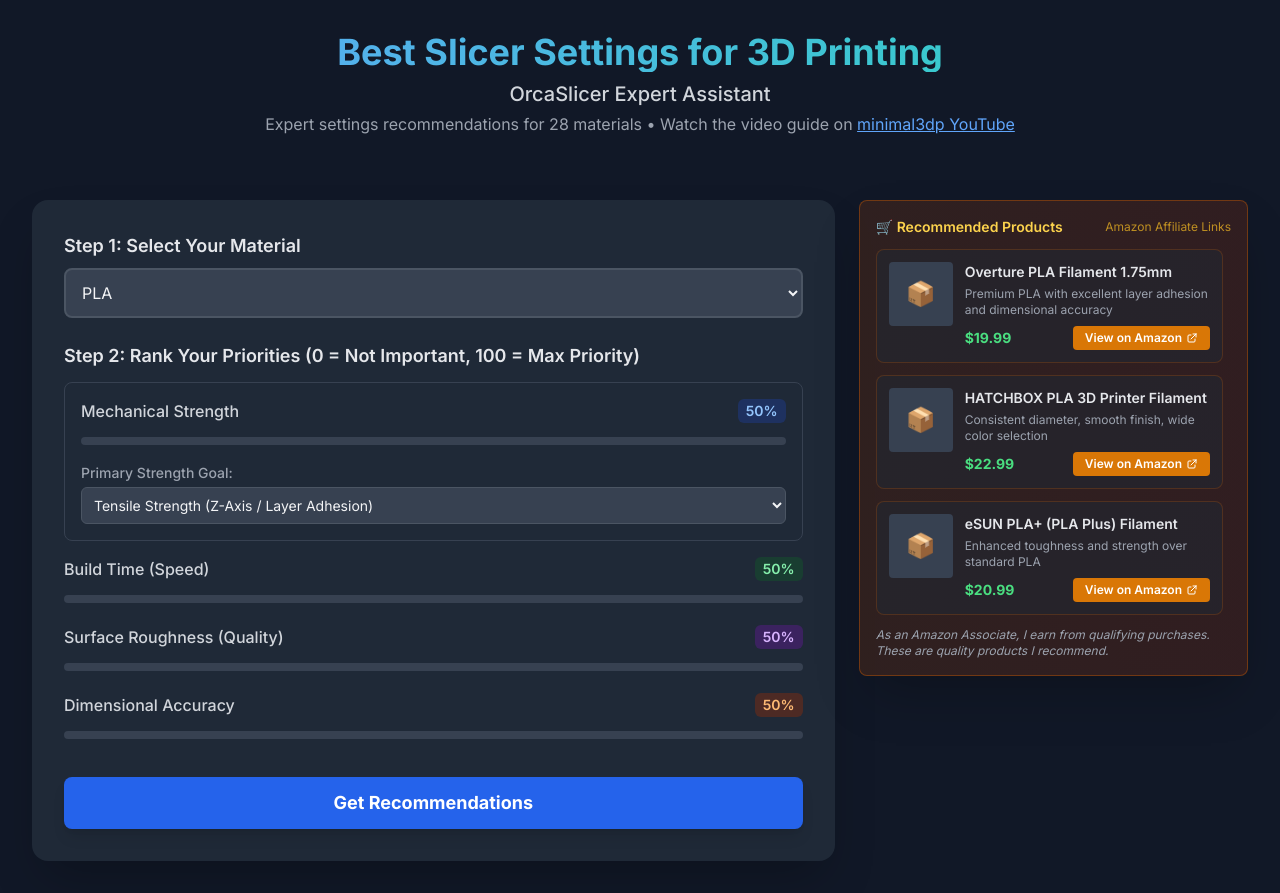
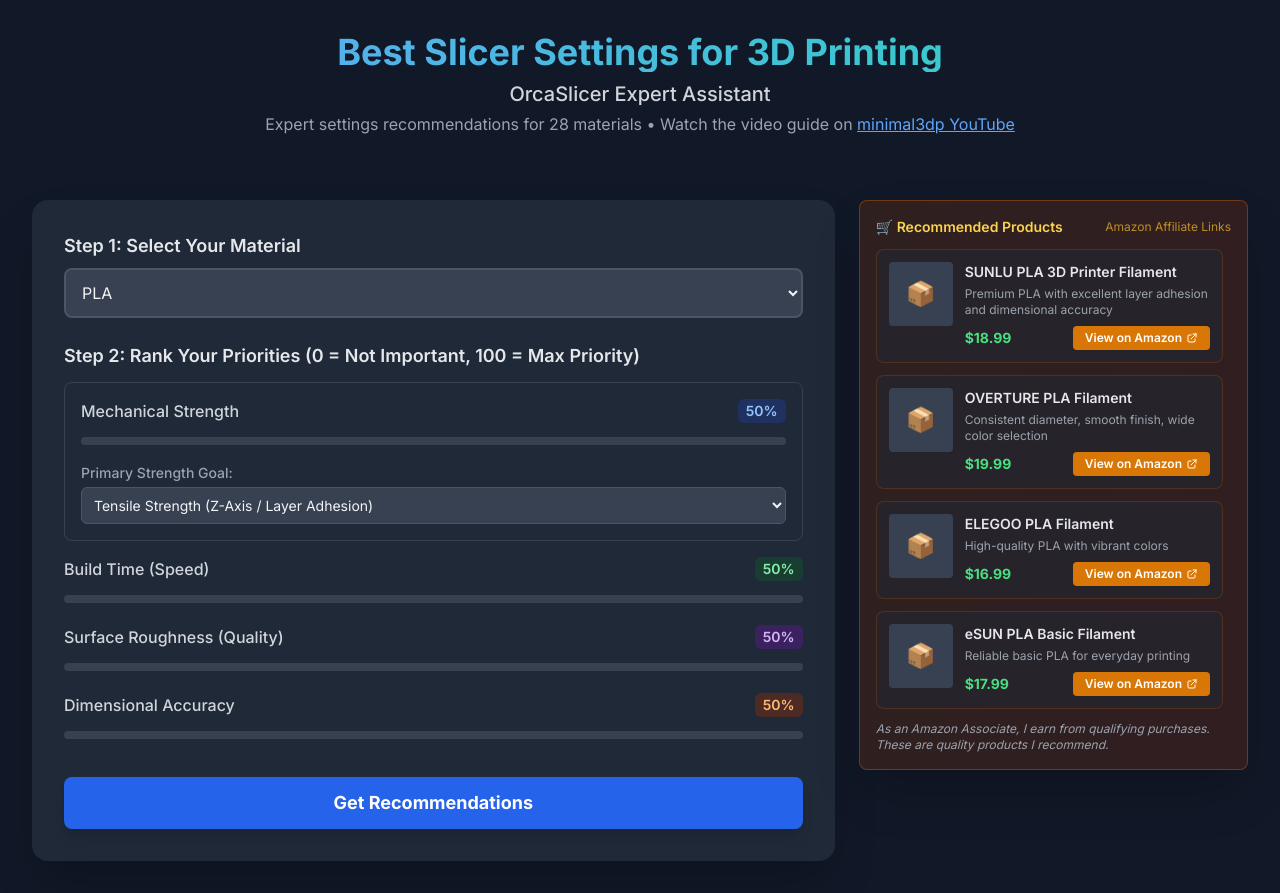
Before and after one commit to minimal3dp/orcaslicer_expert_assistant, a plain HTML site: page index.html in a window 1280 px wide. Drawn offline with nearby package versions, Linux system fonts and the light colour scheme.

Commit message:
Update links

```diff
--- a/index.html
+++ b/index.html
@@ -1548,272 +1548,404 @@
         };
 
         // Amazon Affiliate Product Database
-        // Replace 'mwf064-20' with your actual Amazon Associates tag
+        // Using affiliate tag: mwf064-20
         const affiliateProducts = {
             // PLA Products
             'PLA': [
                 {
-                    name: 'Overture PLA Filament 1.75mm',
-                    brand: 'Overture',
+                    name: 'SUNLU PLA 3D Printer Filament',
+                    brand: 'SUNLU',
+                    price: '$18.99',
+                    description: 'Premium PLA with excellent layer adhesion and dimensional accuracy',
+                    asin: 'B0CRXZ99BS',
+                    tag: 'mwf064-20'
+                },
+                {
+                    name: 'OVERTURE PLA Filament',
+                    brand: 'OVERTURE',
                     price: '$19.99',
-                    description: 'Premium PLA with excellent layer adhesion and dimensional accuracy',
-                    asin: 'B07PGZNM34',
-                    tag: 'mwf064-20'
-                },
-                {
-                    name: 'HATCHBOX PLA 3D Printer Filament',
-                    brand: 'HATCHBOX',
-                    price: '$22.99',
                     description: 'Consistent diameter, smooth finish, wide color selection',
-                    asin: 'B00J0ECR5I',
-                    tag: 'mwf064-20'
-                },
-                {
-                    name: 'eSUN PLA+ (PLA Plus) Filament',
+                    asin: 'B07PGY2JP1',
+                    tag: 'mwf064-20'
+                },
+                {
+                    name: 'ELEGOO PLA Filament',
+                    brand: 'ELEGOO',
+                    price: '$16.99',
+                    description: 'High-quality PLA with vibrant colors',
+                    asin: 'B0D421Q2Q2',
+                    tag: 'mwf064-20'
+                },
+                {
+                    name: 'eSUN PLA Basic Filament',
+                    brand: 'eSUN',
+                    price: '$17.99',
+                    description: 'Reliable basic PLA for everyday printing',
+                    asin: 'B0CS2XHNKL',
+                    tag: 'mwf064-20'
+                }
+            ],
+            'PLA_Plus': [
+                {
+                    name: 'eSUN PLA+ Filament',
                     brand: 'eSUN',
                     price: '$20.99',
                     description: 'Enhanced toughness and strength over standard PLA',
-                    asin: 'B01EKEMDA6',
+                    asin: 'B07FQDKR28',
+                    tag: 'mwf064-20'
+                },
+                {
+                    name: 'ELEGOO PLA Plus Filament',
+                    brand: 'ELEGOO',
+                    price: '$18.99',
+                    description: 'Upgraded PLA with improved layer adhesion',
+                    asin: 'B0C14M5HR9',
+                    tag: 'mwf064-20'
+                },
+                {
+                    name: 'SUNLU PLA+2.0 3D Printer Filament',
+                    brand: 'SUNLU',
+                    price: '$19.99',
+                    description: 'Second generation PLA+ with enhanced properties',
+                    asin: 'B0DHCT8YDN',
+                    tag: 'mwf064-20'
+                },
+                {
+                    name: 'LANDU PLA Plus (PLA+) Filament',
+                    brand: 'LANDU',
+                    price: '$17.99',
+                    description: 'Cost-effective PLA+ with excellent strength',
+                    asin: 'B0D69RV8W1',
                     tag: 'mwf064-20'
                 }
             ],
-            'PLA_Plus': [
-                {
-                    name: 'eSUN PLA+ (PLA Plus) Filament',
-                    brand: 'eSUN',
-                    price: '$20.99',
-                    description: 'Enhanced toughness and strength over standard PLA',
-                    asin: 'B01EKEMDA6',
-                    tag: 'mwf064-20'
-                },
-                {
-                    name: 'SUNLU PLA+ 3D Printer Filament',
+            'PLA_Silk': [
+                {
+                    name: 'SUNLU 3D Printer Silk Filament',
                     brand: 'SUNLU',
+                    price: '$19.99',
+                    description: 'Beautiful silk finish with metallic sheen',
+                    asin: 'B0B5ZK5TLC',
+                    tag: 'mwf064-20'
+                },
+                {
+                    name: 'ELEGOO Silk PLA 3D Printer Filament',
+                    brand: 'ELEGOO',
                     price: '$18.99',
-                    description: 'Upgraded PLA with improved toughness and heat resistance',
-                    asin: 'B07X6DTR3L',
+                    description: 'Premium silk PLA with smooth surface finish',
+                    asin: 'B0C2VDTPKX',
+                    tag: 'mwf064-20'
+                },
+                {
+                    name: 'ERYONE Silk PLA Filament',
+                    brand: 'ERYONE',
+                    price: '$17.99',
+                    description: 'Vibrant silk colors with excellent printability',
+                    asin: 'B0FJCR7HM1',
                     tag: 'mwf064-20'
                 }
             ],
-            'HTPLA': [
-                {
-                    name: 'Proto-pasta High Temperature PLA',
-                    brand: 'Proto-pasta',
-                    price: '$39.99',
-                    description: 'Annealable PLA for high-temperature applications',
-                    asin: 'B07RMPQ6XY',
+            'PLA_Wood': [
+                {
+                    name: 'Creality Wood Filament PLA',
+                    brand: 'Creality',
+                    price: '$19.99',
+                    description: 'Natural wood fiber composite with authentic wood texture',
+                    asin: 'B0DDWM2TX7',
+                    tag: 'mwf064-20'
+                },
+                {
+                    name: 'OVV3D Wood 3D Printer Filament',
+                    brand: 'OVV3D',
+                    price: '$18.99',
+                    description: 'Wood-filled PLA for realistic wooden prints',
+                    asin: 'B0BZ8XWX5D',
+                    tag: 'mwf064-20'
+                },
+                {
+                    name: 'SUNLU Real Wood Fiber PLA Filament',
+                    brand: 'SUNLU',
+                    price: '$21.99',
+                    description: 'Genuine wood fiber blend for natural appearance',
+                    asin: 'B0F1FH9T2J',
                     tag: 'mwf064-20'
                 }
             ],
             'PLA_CF': [
                 {
-                    name: '3DXTech CarbonX PLA Carbon Fiber',
-                    brand: '3DXTech',
-                    price: '$39.99',
+                    name: 'ELEGOO Carbon Fiber PLA Filament',
+                    brand: 'ELEGOO',
+                    price: '$24.99',
                     description: 'Carbon fiber reinforced PLA for enhanced rigidity',
-                    asin: 'B07VHNW5TB',
-                    tag: 'mwf064-20'
-                },
-                {
-                    name: 'ERYONE Carbon Fiber PLA Filament',
-                    brand: 'ERYONE',
-                    price: '$24.99',
-                    description: 'Lightweight and strong carbon fiber composite',
-                    asin: 'B09MJMKS5C',
+                    asin: 'B0D86M3RM4',
                     tag: 'mwf064-20'
                 }
             ],
             'PETG': [
                 {
-                    name: 'Overture PETG Filament 1.75mm',
-                    brand: 'Overture',
+                    name: 'OVERTURE PETG 3D Printer Filament',
+                    brand: 'OVERTURE',
                     price: '$21.99',
                     description: 'Durable PETG with excellent layer adhesion',
-                    asin: 'B07VFVPMW9',
-                    tag: 'mwf064-20'
-                },
-                {
-                    name: 'HATCHBOX PETG 3D Printer Filament',
-                    brand: 'HATCHBOX',
-                    price: '$24.99',
+                    asin: 'B07PGYHYV8',
+                    tag: 'mwf064-20'
+                },
+                {
+                    name: 'Creality PETG 3D Printer Filament',
+                    brand: 'Creality',
+                    price: '$19.99',
                     description: 'Strong and flexible with minimal warping',
-                    asin: 'B015I1CZUI',
-                    tag: 'mwf064-20'
-                },
-                {
-                    name: 'Amazon Basics PETG 3D Printer Filament',
-                    brand: 'Amazon Basics',
-                    price: '$19.99',
-                    description: 'Affordable PETG with reliable quality',
-                    asin: 'B07XGRZSV7',
+                    asin: 'B0C8NP63GD',
+                    tag: 'mwf064-20'
+                },
+                {
+                    name: 'SUNLU PETG Filament',
+                    brand: 'SUNLU',
+                    price: '$18.99',
+                    description: 'Reliable PETG with consistent quality',
+                    asin: 'B0DJS3PJVX',
                     tag: 'mwf064-20'
                 }
             ],
             'PETG_CF': [
                 {
-                    name: '3DXTech CarbonX PETG Carbon Fiber',
-                    brand: '3DXTech',
+                    name: 'FLASHFORGE Carbon Fiber PETG Filament',
+                    brand: 'FLASHFORGE',
                     price: '$44.99',
                     description: 'Carbon fiber reinforced PETG for engineering applications',
-                    asin: 'B07VJ1GG7K',
+                    asin: 'B0CNYX58SV',
+                    tag: 'mwf064-20'
+                },
+                {
+                    name: 'Carbon Fiber PETG Filament',
+                    brand: 'Generic',
+                    price: '$39.99',
+                    description: 'Reinforced PETG with enhanced stiffness',
+                    asin: 'B0CC7RH6M3',
                     tag: 'mwf064-20'
                 }
             ],
             'ABS': [
                 {
-                    name: 'HATCHBOX ABS 3D Printer Filament',
-                    brand: 'HATCHBOX',
+                    name: 'Polymaker ABS Filament',
+                    brand: 'Polymaker',
+                    price: '$29.99',
+                    description: 'High-quality ABS with minimal warping',
+                    asin: 'B09DKQR8HD',
+                    tag: 'mwf064-20'
+                },
+                {
+                    name: 'Creality ABS Filament',
+                    brand: 'Creality',
+                    price: '$19.99',
+                    description: 'Strong and heat-resistant ABS filament',
+                    asin: 'B0C7BW71L8',
+                    tag: 'mwf064-20'
+                },
+                {
+                    name: 'OVERTURE ABS Filament',
+                    brand: 'OVERTURE',
                     price: '$22.99',
-                    description: 'Strong and heat-resistant ABS filament',
-                    asin: 'B00J0GMMP6',
-                    tag: 'mwf064-20'
-                },
-                {
-                    name: 'Overture ABS Filament 1.75mm',
-                    brand: 'Overture',
-                    price: '$20.99',
-                    description: 'High-quality ABS with minimal warping',
-                    asin: 'B07RR64QVV',
+                    description: 'Durable ABS for functional parts',
+                    asin: 'B087LW1YP3',
+                    tag: 'mwf064-20'
+                },
+                {
+                    name: 'PolyLite ABS Filament',
+                    brand: 'Polymaker',
+                    price: '$27.99',
+                    description: 'Professional-grade ABS for demanding applications',
+                    asin: 'B09DKQ46H3',
                     tag: 'mwf064-20'
                 }
             ],
             'ASA': [
                 {
-                    name: 'Polymaker PolyLite ASA Filament',
+                    name: 'Polymaker ASA Filament',
                     brand: 'Polymaker',
                     price: '$29.99',
                     description: 'UV-resistant ASA for outdoor applications',
-                    asin: 'B0814ZLCVJ',
+                    asin: 'B09DKPYYBP',
+                    tag: 'mwf064-20'
+                },
+                {
+                    name: 'OVERTURE ASA Filament',
+                    brand: 'OVERTURE',
+                    price: '$26.99',
+                    description: 'Weather-resistant ASA with excellent UV stability',
+                    asin: 'B09DCQ972K',
+                    tag: 'mwf064-20'
+                },
+                {
+                    name: 'iSANMATE ASA Filament',
+                    brand: 'iSANMATE',
+                    price: '$24.99',
+                    description: 'Reliable ASA for outdoor and UV-exposed parts',
+                    asin: 'B0DB16JG74',
                     tag: 'mwf064-20'
                 }
             ],
             'Nylon': [
                 {
-                    name: 'Overture Nylon Filament 1.75mm',
-                    brand: 'Overture',
+                    name: 'OVERTURE Nylon Filament',
+                    brand: 'OVERTURE',
                     price: '$27.99',
                     description: 'Strong and flexible nylon for mechanical parts',
-                    asin: 'B07V61NY7C',
-                    tag: 'mwf064-20'
-                },
-                {
-                    name: 'PRILINE Nylon Carbon Fiber Filament',
-                    brand: 'PRILINE',
-                    price: '$39.99',
-                    description: 'Reinforced nylon with excellent strength',
-                    asin: 'B07PNX4JPX',
+                    asin: 'B087R3M9Z2',
+                    tag: 'mwf064-20'
+                },
+                {
+                    name: 'Polymaker Nylon Filament',
+                    brand: 'Polymaker',
+                    price: '$34.99',
+                    description: 'Engineering-grade nylon with excellent toughness',
+                    asin: 'B09KKZ23VP',
                     tag: 'mwf064-20'
                 }
             ],
             'Nylon_CF': [
                 {
-                    name: '3DXTech CarbonX Nylon Carbon Fiber',
-                    brand: '3DXTech',
+                    name: 'Polymaker Fiberon PA612-CF Carbon Fiber Nylon Filament',
+                    brand: 'Polymaker',
                     price: '$69.99',
                     description: 'Industrial-grade carbon fiber nylon composite',
-                    asin: 'B07VK1TNJB',
-                    tag: 'mwf064-20'
-                },
-                {
-                    name: 'MatterHackers PRO Series Nylon CF',
-                    brand: 'MatterHackers',
-                    price: '$79.99',
-                    description: 'Professional carbon fiber reinforced nylon',
-                    asin: 'B08N5KFVQH',
+                    asin: 'B0D4QF5QVL',
+                    tag: 'mwf064-20'
+                },
+                {
+                    name: 'SUNLU PA6-CF 3D Filament',
+                    brand: 'SUNLU',
+                    price: '$49.99',
+                    description: 'Carbon fiber reinforced nylon for high-strength applications',
+                    asin: 'B0F23B1B2L',
                     tag: 'mwf064-20'
                 }
             ],
             'TPU_95A': [
                 {
-                    name: 'Overture TPU 95A Flexible Filament',
-                    brand: 'Overture',
+                    name: 'OVERTURE TPU Filament',
+                    brand: 'OVERTURE',
                     price: '$23.99',
                     description: 'Flexible TPU for durable, elastic prints',
-                    asin: 'B07VCN3DFN',
-                    tag: 'mwf064-20'
-                },
-                {
-                    name: 'HATCHBOX TPU 3D Printer Filament',
-                    brand: 'HATCHBOX',
-                    price: '$27.99',
+                    asin: 'B07VDP2S3P',
+                    tag: 'mwf064-20'
+                },
+                {
+                    name: 'SUNLU TPU 3D Printer Filament',
+                    brand: 'SUNLU',
+                    price: '$21.99',
                     description: 'High-quality flexible filament with great layer adhesion',
-                    asin: 'B0828Y7VPW',
-                    tag: 'mwf064-20'
-                }
-            ],
-            'TPU_85A': [
-                {
-                    name: 'NinjaFlex 85A TPU Flexible Filament',
-                    brand: 'NinjaTek',
-                    price: '$49.99',
-                    description: 'Ultra-flexible TPU for advanced applications',
-                    asin: 'B00ZE8Y4C6',
+                    asin: 'B0BXNWK6NS',
+                    tag: 'mwf064-20'
+                },
+                {
+                    name: 'GIANTARM TPU Filament',
+                    brand: 'GIANTARM',
+                    price: '$19.99',
+                    description: 'Affordable flexible TPU with reliable performance',
+                    asin: 'B0C3TNZHZK',
                     tag: 'mwf064-20'
                 }
             ],
             'Polycarbonate': [
                 {
-                    name: 'Polymaker PolyLite PC Filament',
+                    name: 'Polymaker 3D Printing Filament',
                     brand: 'Polymaker',
                     price: '$39.99',
                     description: 'Strong polycarbonate for high-impact parts',
-                    asin: 'B07VC3BXQG',
+                    asin: 'B09KLCMGKC',
                     tag: 'mwf064-20'
                 }
             ],
             'PVA': [
                 {
-                    name: 'HATCHBOX PVA 3D Printer Filament',
-                    brand: 'HATCHBOX',
+                    name: 'PVA Filament',
+                    brand: 'Generic',
+                    price: '$29.99',
+                    description: 'Water-soluble support material',
+                    asin: 'B07RYSSVC3',
+                    tag: 'mwf064-20'
+                },
+                {
+                    name: 'SUNLU PVA Filament',
+                    brand: 'SUNLU',
+                    price: '$32.99',
+                    description: 'Premium water-soluble support filament',
+                    asin: 'B0FCLNC27N',
+                    tag: 'mwf064-20'
+                },
+                {
+                    name: 'Polymaker PVA Filament',
+                    brand: 'Polymaker',
                     price: '$34.99',
-                    description: 'Water-soluble support material',
-                    asin: 'B019PIG2Q0',
+                    description: 'High-quality PVA for complex support structures',
+                    asin: 'B09KL8WBRY',
+                    tag: 'mwf064-20'
+                }
+            ],
+            'PVB': [
+                {
+                    name: 'Polymaker PVB Filament',
+                    brand: 'Polymaker',
+                    price: '$39.99',
+                    description: 'Smoothable PVB for post-processing with IPA',
+                    asin: 'B09KLH5DMH',
+                    tag: 'mwf064-20'
+                }
+            ],
+            'HIPS': [
+                {
+                    name: 'Gizmo Dorks 3D Printer Filament 1.75mm HIPS',
+                    brand: 'Gizmo Dorks',
+                    price: '$24.99',
+                    description: 'Dissolvable support material compatible with ABS',
+                    asin: 'B00FG7C5BE',
                     tag: 'mwf064-20'
                 }
             ],
             // Generic recommendations for materials without specific products
             '_default': [
                 {
-                    name: '3D Printer Filament Storage Container',
-                    brand: 'SUNLU',
+                    name: 'Polymaker 3D Printing Filament Storage Box',
+                    brand: 'Polymaker',
                     price: '$29.99',
                     description: 'Keep your filament dry with built-in hygrometer',
-                    asin: 'B0863YB1LQ',
-                    tag: 'mwf064-20'
-                },
-                {
-                    name: 'Hardened Steel Nozzle Set',
-                    brand: 'LUTER',
-                    price: '$12.99',
-                    description: 'Essential for abrasive filaments like carbon fiber',
-                    asin: 'B07V4PNBNF',
+                    asin: 'B0CK17RTP4',
+                    tag: 'mwf064-20'
+                },
+                {
+                    name: 'YOOPAI Filament Storage Box',
+                    brand: 'YOOPAI',
+                    price: '$34.99',
+                    description: 'Premium storage solution for multiple spools',
+                    asin: 'B0F8BBD5Z8',
                     tag: 'mwf064-20'
                 }
             ],
             // Filament dryer recommendations for hygroscopic materials
             '_filament_dryers': [
                 {
-                    name: 'SUNLU FilaDryer S2 Filament Dryer Box',
+                    name: 'Creality Official Filament Dryer Box',
+                    brand: 'Creality',
+                    price: '$39.99',
+                    description: 'Efficient filament dryer with adjustable temperature. Perfect for PETG, Nylon, ABS, and other moisture-sensitive filaments',
+                    asin: 'B0CJ2YVVFM',
+                    tag: 'mwf064-20'
+                },
+                {
+                    name: 'Comgrow 3D Printer Filament Dryer Box',
+                    brand: 'Comgrow',
+                    price: '$49.99',
+                    description: 'Premium dryer with PTC heating, supports 2 spools, temperature range 40-70°C. Ideal for Nylon and PA materials',
+                    asin: 'B098D366R3',
+                    tag: 'mwf064-20'
+                },
+                {
+                    name: 'SUNLU Filament Dryer Box',
                     brand: 'SUNLU',
-                    price: '$49.99',
-                    description: 'Dual-spool dryer with adjustable temperature (35-70°C). Perfect for PETG, Nylon, ABS, and other moisture-sensitive filaments',
-                    asin: 'B0B7C91C4V',
-                    tag: 'mwf064-20'
-                },
-                {
-                    name: 'EIBOS EASDRY Filament Dryer Box',
-                    brand: 'EIBOS',
-                    price: '$69.99',
-                    description: 'Premium dryer with PTC heating, supports 2 spools, temperature range 40-70°C. Ideal for Nylon and PA materials',
-                    asin: 'B0B1ZLBJ8B',
-                    tag: 'mwf064-20'
-                },
-                {
-                    name: 'PrintDry Filament Dryer',
-                    brand: 'PrintDry',
                     price: '$44.99',
                     description: 'Affordable single-spool dryer with precise temperature control. Great for occasional use with hygroscopic materials',
-                    asin: 'B07VP8F1BD',
+                    asin: 'B09HJL95RH',
                     tag: 'mwf064-20'
                 }
             ]
```
Also changed, not shown: 2 other files.
